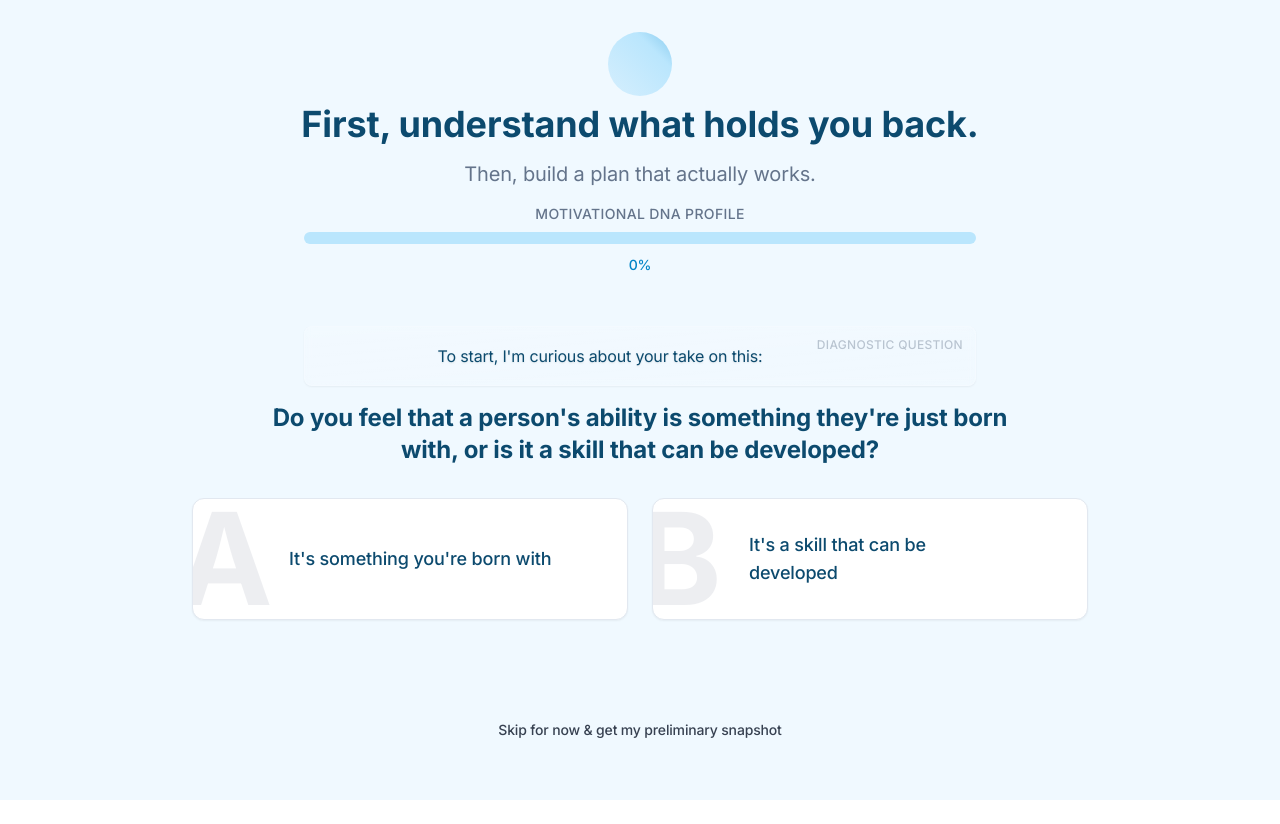
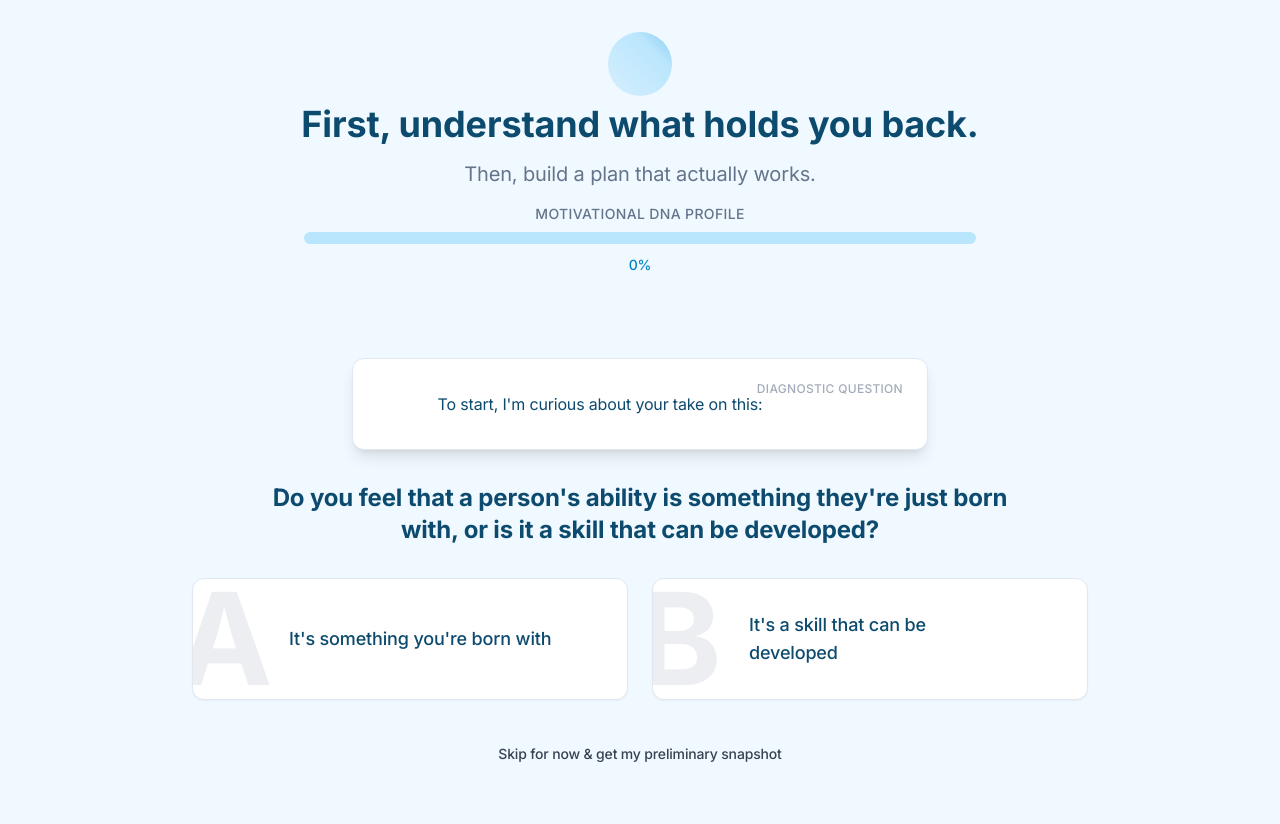
Before and after one commit to watkajtys/locus-of-you-front, a React (Vite) app: page / in a window 1280 px wide. Before the commit the page ends 800 px from the top, so only its background shows below. Built offline with nearby package versions, Linux system fonts and the light colour scheme; no server answers.

Commit message:
Adjust question card to match answer cards styling

```diff
--- a/src/components/AIMessageCard.jsx
+++ b/src/components/AIMessageCard.jsx
@@ -9,26 +9,28 @@ const AIMessageCard = ({
   return (
     <div
       className={`
-        relative overflow-hidden rounded-lg
-        bg-white/10 backdrop-blur-sm
-        border border-white/20
-        p-4 shadow-sm
-        transition-all duration-200 ease-in-out
-        hover:bg-white/15 hover:shadow-md
+        relative overflow-hidden rounded-xl
+        bg-white shadow-lg border border-gray-200
+        p-6 md:p-8
+        transition-all duration-300 ease-in-out
+        hover:shadow-xl hover:-translate-y-1
         ${className}
       `}
+      style={{
+        backgroundColor: 'var(--color-card)',
+        borderColor: 'var(--color-border)',
+      }}
     >
-      {/* Subtle inner glow - much lighter */}
-      <div className="absolute inset-0 rounded-lg bg-gradient-to-br from-white/5 to-transparent pointer-events-none" />
+      {/* Subtle inner glow */}
+      <div className="absolute inset-0 rounded-xl bg-gradient-to-br from-white/10 to-transparent pointer-events-none" />
 
-      {/* Softened Card Type Label */}
-      <div className="absolute top-0 right-0 h-full flex items-start justify-end pointer-events-none p-3">
+      {/* Card Type Label - similar to answer cards */}
+      <div className="absolute top-0 right-0 h-full flex items-start justify-end pointer-events-none p-4 md:p-6">
         <span
-          className="text-xs font-medium tracking-wide uppercase select-none leading-none opacity-40"
+          className="text-xs font-medium tracking-wide uppercase select-none leading-none opacity-60"
           style={{
             fontFamily: 'Inter, sans-serif',
             color: 'var(--color-muted)',
-            textShadow: 'none'
           }}
         >
           {cardType}
@@ -36,13 +38,12 @@ const AIMessageCard = ({
       </div>
 
       {/* Content */}
-      <div className="relative z-10 pr-20">
+      <div className="relative z-10 pr-16 md:pr-20">
         {children || (
           <p
-            className="leading-relaxed text-sm"
+            className="leading-relaxed text-base font-medium"
             style={{
               color: 'var(--color-text)',
-              opacity: '0.85'
             }}
           >
             {message}
--- a/src/components/DynamicOnboarding.jsx
+++ b/src/components/DynamicOnboarding.jsx
@@ -176,9 +176,9 @@ const DynamicOnboarding = ({ onComplete, onSkip }) => {
                 `}
               >
                 {/* Question Header */}
-                <div className="text-center space-y-4">
+                <div className="text-center space-y-6 md:space-y-8">
                   {currentQuestionData.title && (
-                    <div className="max-w-2xl mx-auto">
+                    <div className="max-w-xl mx-auto my-6 md:my-8">
                       <AIMessageCard
                         className="text-center"
                         cardType="DIAGNOSTIC QUESTION"
@@ -187,7 +187,6 @@ const DynamicOnboarding = ({ onComplete, onSkip }) => {
                           className="text-base font-normal leading-relaxed"
                           style={{
                             color: 'var(--color-text)',
-                            textShadow: '0 1px 2px rgba(0, 0, 0, 0.1)'
                           }}
                         >
                           {currentQuestionData.title}
```
